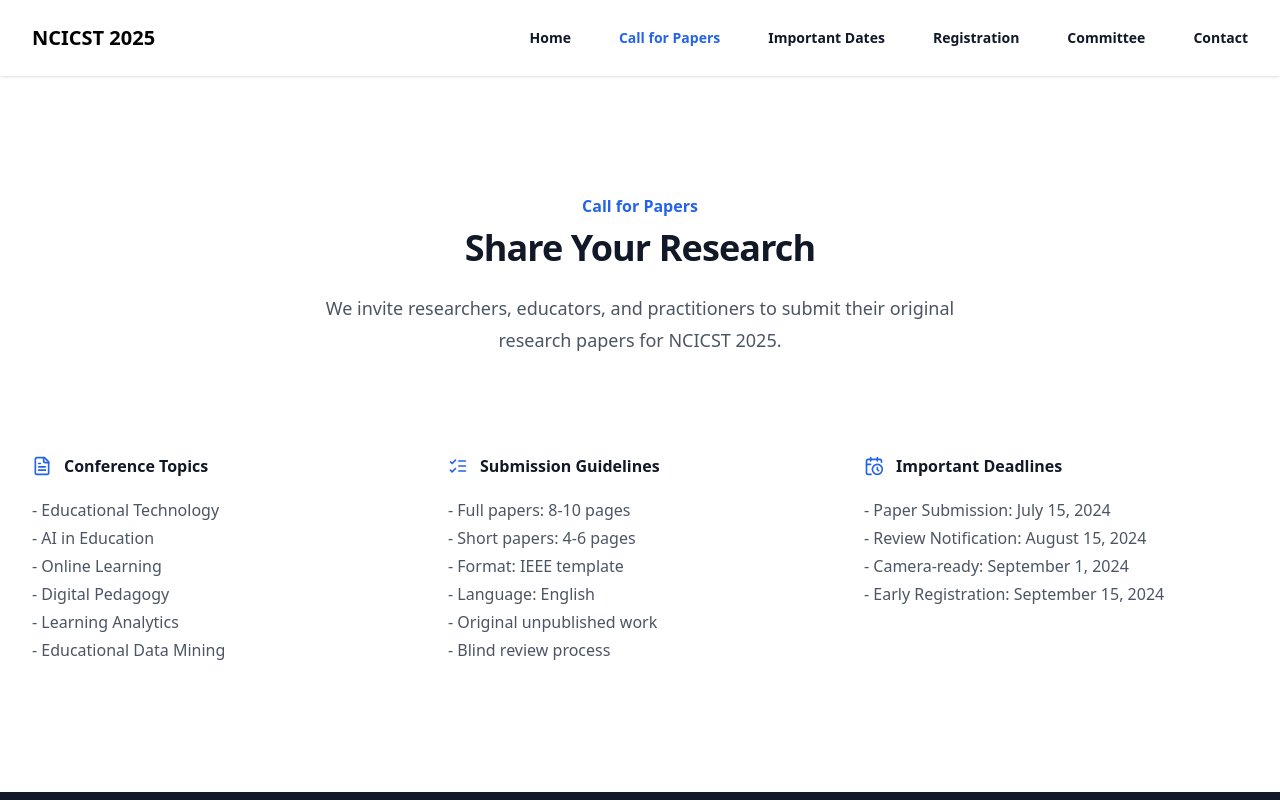
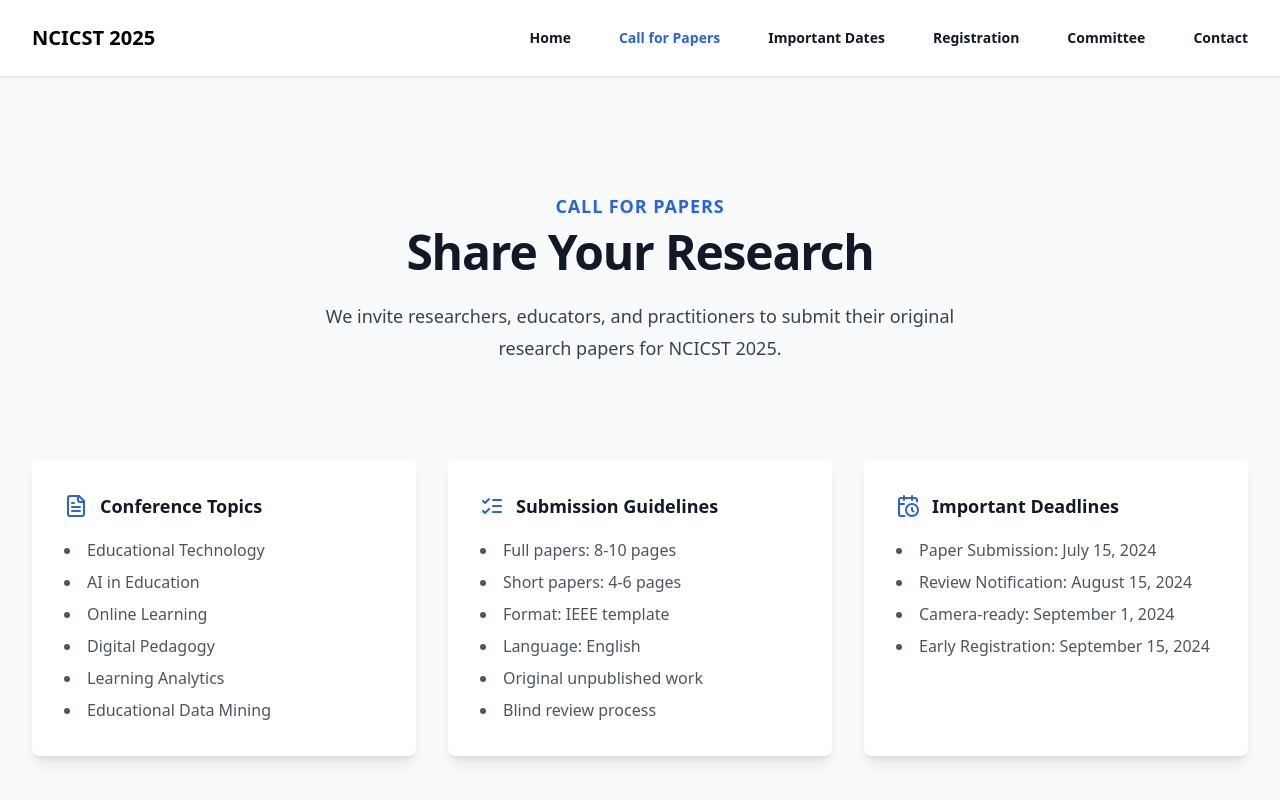
Before and after one commit to GVN101/conference-website, a React (Vite) app in the folder project/: page /call-for-paper in a window 1280 px wide. Shown: the top 800 px of the page. Built offline with nearby package versions, Linux system fonts and the light colour scheme.

Commit message:
added some transitions

```diff
--- a/project/package.json
+++ b/project/package.json
@@ -10,6 +10,7 @@
     "preview": "vite preview"
   },
   "dependencies": {
+    "framer-motion": "^12.0.6",
     "lucide-react": "^0.344.0",
     "react": "^18.3.1",
     "react-dom": "^18.3.1",
--- a/project/src/pages/CallForPaper.tsx
+++ b/project/src/pages/CallForPaper.tsx
@@ -1,83 +1,87 @@
 import { CalendarClock, FileText, ListChecks } from 'lucide-react';
+import { motion } from 'framer-motion';
 
 export default function CallForPaper() {
   return (
-    <div className="bg-white py-24 sm:py-32">
+    <div className="bg-gray-50 py-24 sm:py-32">
       <div className="mx-auto max-w-7xl px-6 lg:px-8">
-        <div className="mx-auto max-w-2xl lg:text-center">
-          <h2 className="text-base font-semibold leading-7 text-blue-600">
+        <motion.div
+          initial={{ opacity: 0, y: -30 }}
+          animate={{ opacity: 1, y: 0 }}
+          transition={{ duration: 0.8 }}
+          className="mx-auto max-w-2xl lg:text-center"
+        >
+          <h2 className="text-lg font-semibold uppercase tracking-wider text-blue-600">
             Call for Papers
           </h2>
-          <p className="mt-2 text-3xl font-bold tracking-tight text-gray-900 sm:text-4xl">
+          <p className="mt-2 text-4xl font-bold tracking-tight text-gray-900 sm:text-5xl">
             Share Your Research
           </p>
-          <p className="mt-6 text-lg leading-8 text-gray-600">
+          <p className="mt-6 text-lg leading-8 text-gray-700">
             We invite researchers, educators, and practitioners to submit their
             original research papers for NCICST 2025.
           </p>
-        </div>
+        </motion.div>
 
         <div className="mx-auto mt-16 max-w-2xl sm:mt-20 lg:mt-24 lg:max-w-none">
           <dl className="grid max-w-xl grid-cols-1 gap-x-8 gap-y-16 lg:max-w-none lg:grid-cols-3">
-            <div className="flex flex-col">
-              <dt className="flex items-center gap-x-3 text-base font-semibold leading-7 text-gray-900">
-                <FileText className="h-5 w-5 flex-none text-blue-600" />
-                Conference Topics
-              </dt>
-              <dd className="mt-4 flex flex-auto flex-col text-base leading-7 text-gray-600">
-                <p className="flex-auto">
-                  - Educational Technology
-                  <br />
-                  - AI in Education
-                  <br />
-                  - Online Learning
-                  <br />
-                  - Digital Pedagogy
-                  <br />
-                  - Learning Analytics
-                  <br />
-                  - Educational Data Mining
-                </p>
-              </dd>
-            </div>
-            <div className="flex flex-col">
-              <dt className="flex items-center gap-x-3 text-base font-semibold leading-7 text-gray-900">
-                <ListChecks className="h-5 w-5 flex-none text-blue-600" />
-                Submission Guidelines
-              </dt>
-              <dd className="mt-4 flex flex-auto flex-col text-base leading-7 text-gray-600">
-                <p className="flex-auto">
-                  - Full papers: 8-10 pages
-                  <br />
-                  - Short papers: 4-6 pages
-                  <br />
-                  - Format: IEEE template
-                  <br />
-                  - Language: English
-                  <br />
-                  - Original unpublished work
-                  <br />
-                  - Blind review process
-                </p>
-              </dd>
-            </div>
-            <div className="flex flex-col">
-              <dt className="flex items-center gap-x-3 text-base font-semibold leading-7 text-gray-900">
-                <CalendarClock className="h-5 w-5 flex-none text-blue-600" />
-                Important Deadlines
-              </dt>
-              <dd className="mt-4 flex flex-auto flex-col text-base leading-7 text-gray-600">
-                <p className="flex-auto">
-                  - Paper Submission: July 15, 2024
-                  <br />
-                  - Review Notification: August 15, 2024
-                  <br />
-                  - Camera-ready: September 1, 2024
-                  <br />
-                  - Early Registration: September 15, 2024
-                </p>
-              </dd>
-            </div>
+            {[
+              {
+                icon: <FileText className="h-6 w-6 text-blue-600" />,
+                title: "Conference Topics",
+                content: [
+                  "Educational Technology",
+                  "AI in Education",
+                  "Online Learning",
+                  "Digital Pedagogy",
+                  "Learning Analytics",
+                  "Educational Data Mining"
+                ]
+              },
+              {
+                icon: <ListChecks className="h-6 w-6 text-blue-600" />,
+                title: "Submission Guidelines",
+                content: [
+                  "Full papers: 8-10 pages",
+                  "Short papers: 4-6 pages",
+                  "Format: IEEE template",
+                  "Language: English",
+                  "Original unpublished work",
+                  "Blind review process"
+                ]
+              },
+              {
+                icon: <CalendarClock className="h-6 w-6 text-blue-600" />,
+                title: "Important Deadlines",
+                content: [
+                  "Paper Submission: July 15, 2024",
+                  "Review Notification: August 15, 2024",
+                  "Camera-ready: September 1, 2024",
+                  "Early Registration: September 15, 2024"
+                ]
+              }
+            ].map((item, index) => (
+              <motion.div
+                key={item.title}
+                initial={{ opacity: 0, y: 30 }}
+                whileInView={{ opacity: 1, y: 0 }}
+                transition={{ duration: 0.8, delay: index * 0.2 }}
+                viewport={{ once: true }}
+                className="rounded-lg bg-white p-8 shadow-lg hover:shadow-xl transition-shadow duration-300"
+              >
+                <dt className="flex items-center gap-x-3 text-lg font-semibold leading-7 text-gray-900">
+                  {item.icon}
+                  {item.title}
+                </dt>
+                <dd className="mt-4 text-base leading-7 text-gray-600">
+                  <ul className="list-disc list-inside">
+                    {item.content.map((point, i) => (
+                      <li key={i} className="mt-1">{point}</li>
+                    ))}
+                  </ul>
+                </dd>
+              </motion.div>
+            ))}
           </dl>
         </div>
       </div>
```
Also changed, not shown: project/src/pages/Home.tsx (+192 -26 lines), 1 other file (tests, documents, lock files or other folders).
